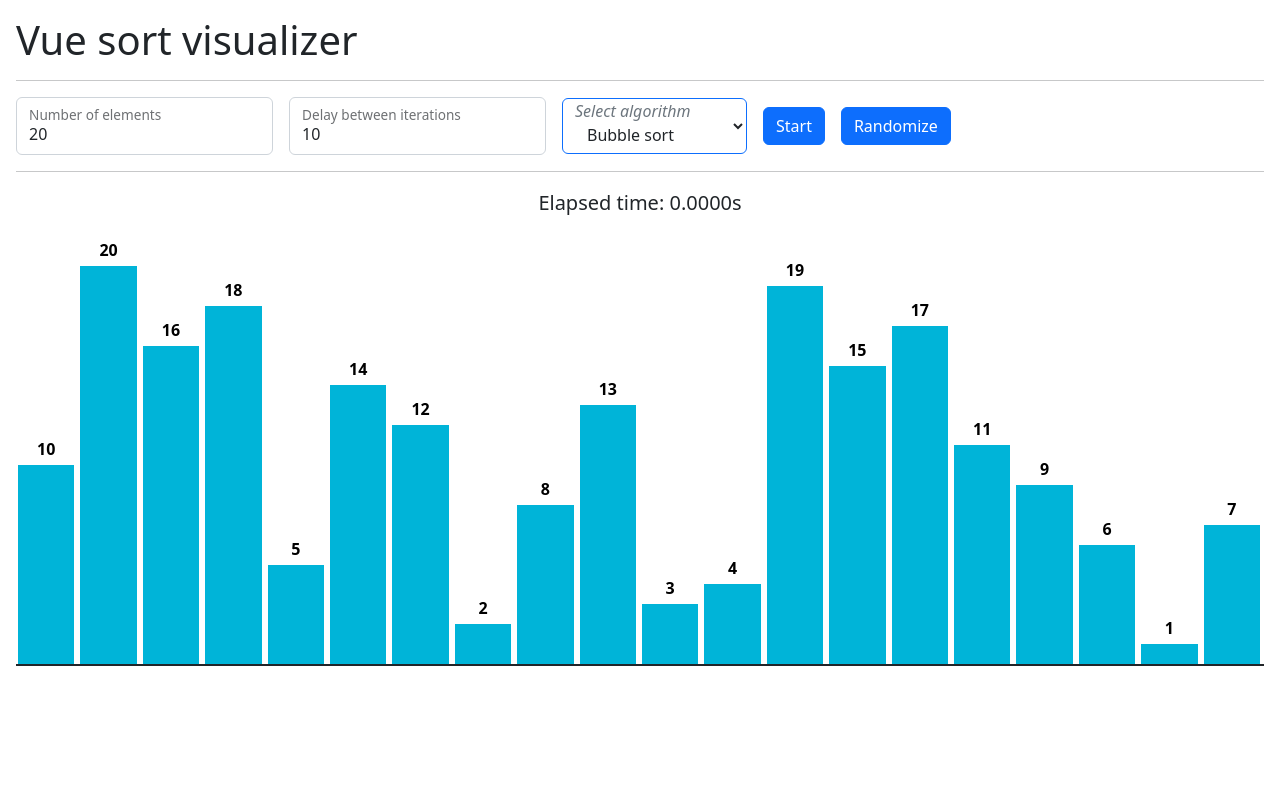
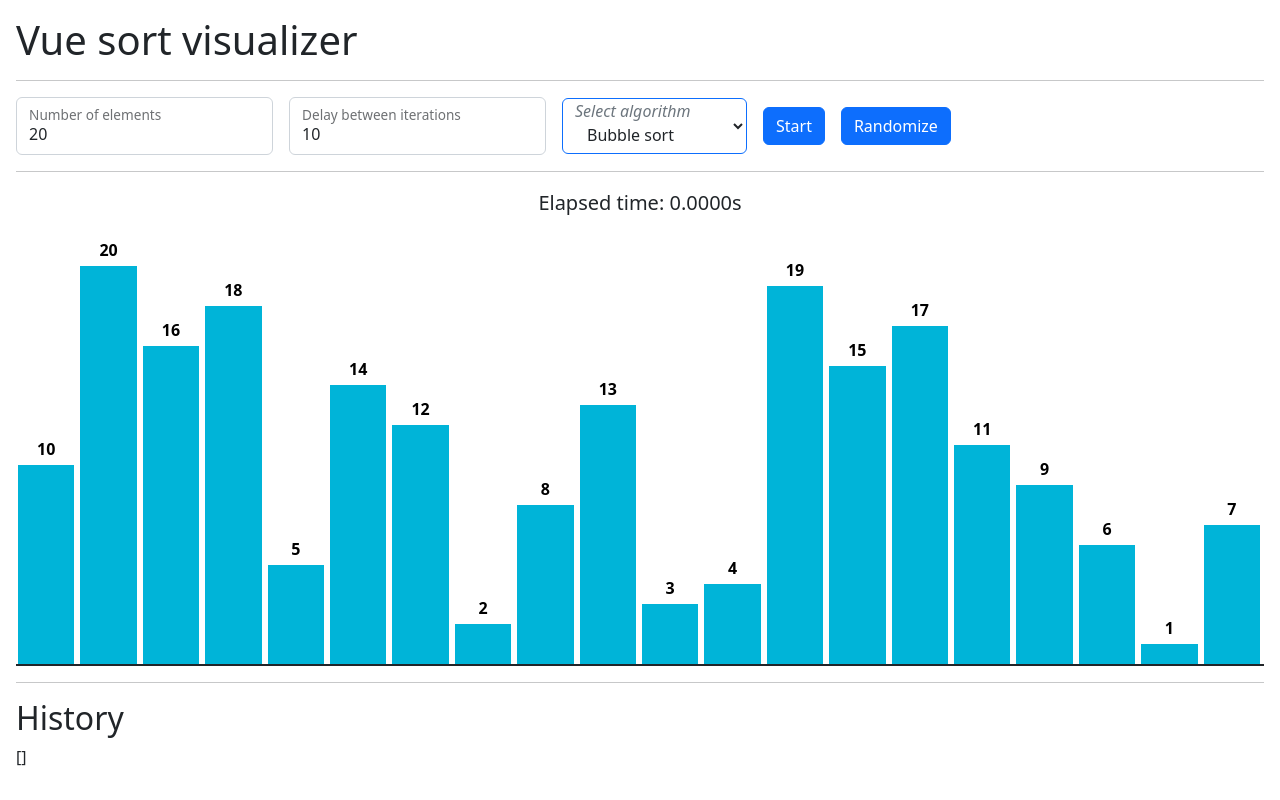
Before and after one commit to Sukhvinder-Singh/vue-sort-visualizer, a Vue app: page / in a window 1280 px wide. Built offline with nearby package versions, Linux system fonts and the light colour scheme.

Commit message:
Added history feature

```diff
--- a/src/App.vue
+++ b/src/App.vue
@@ -45,7 +45,10 @@
         class="btn btn-primary"
         @click="
           selectedAlgorithm.algorithm(array, delay, chartContainer, interval, playSound);
-          timer.isTimerRunning = true;
+          currentTime = 0;
+          timerStore.isTimerRunning = true;
+          historyStore.currentAlgorithm.algorithm = selectedAlgorithm.name;
+          historyStore.currentAlgorithm.elapsedTime = 0;
         "
       >
         Start
@@ -53,7 +56,7 @@
       <button
         class="btn btn-primary"
         @click="reshuffleArray(array, chartContainer)"
-        :disabled="timer.isTimerRunning"
+        :disabled="timerStore.isTimerRunning"
       >
         Randomize
       </button>
@@ -61,7 +64,7 @@
     <hr />
     <div class="row">
       <p class="mb-0 text-center lead">
-        Elapsed time: <strong>{{ (timer.currentTime / 1000).toPrecision(5) }}s</strong>
+        Elapsed time: <strong>{{ (currentTime / 1000).toPrecision(5) }}s</strong>
       </p>
     </div>
   </div>
@@ -70,6 +73,11 @@
     ref="chartContainer"
   >
     <ChartBar :array="array" :element-length="elementLength" />
+  </div>
+  <hr />
+  <div>
+    <h2>History</h2>
+    {{ historyStore.history }}
   </div>
 </template>
 
@@ -80,7 +88,8 @@ import { playSound } from './composables/sound';
 import { bubbleSort } from './composables/bubble-sort';
 import { selectionSort } from './composables/selection-sort';
 import { mergeSort } from './composables/merge-sort';
-import { useTimerStore } from './stores/store';
+import { useTimerStore, useHistoryStore } from './stores/store';
+import { storeToRefs } from 'pinia';
 import ChartBar from './components/ChartBar.vue';
 
 const chartContainer = ref(null);
@@ -88,7 +97,11 @@ const elementLength = ref(20);
 const interval = ref(10);
 
 const array = ref([]);
-const timer = useTimerStore();
+
+const timerStore = useTimerStore();
+const { currentTime } = storeToRefs(timerStore);
+
+const historyStore = useHistoryStore();
 
 const delay = (ms) => {
   return new Promise((resolve) => setTimeout(resolve, ms));
@@ -110,6 +123,10 @@ watch(elementLength, (updatedVal) => {
   fillArray(array.value, updatedVal);
   shuffleArray(array.value);
 });
+
+watch(currentTime, (newTime) => {
+  historyStore.currentAlgorithm.elapsedTime = newTime;
+});
 </script>
 
 <style lang="scss">
--- a/src/composables/fill-sorted-array.js
+++ b/src/composables/fill-sorted-array.js
@@ -1,9 +1,13 @@
 import { COLORS } from './colors';
-import { useTimerStore } from '../stores/store';
+import { useTimerStore, useHistoryStore } from '../stores/store';
 
 export const fillSortedArray = async (array, delay, chartContainer, playSound) => {
-  const timer = useTimerStore();
-  timer.isTimerRunning = false;
+  const timerStore = useTimerStore();
+  const historyStore = useHistoryStore();
+  const lastAlgorithm = historyStore.currentAlgorithm;
+
+  timerStore.isTimerRunning = false;
+  historyStore.history.push({ ...lastAlgorithm });
 
   for (let i = 0; i < array.length; i++) {
     chartContainer.querySelector(`.chart__bar:nth-of-type(${i + 1})`).style.backgroundColor =
--- a/src/stores/store.js
+++ b/src/stores/store.js
@@ -35,3 +35,17 @@ export const useTimerStore = defineStore('timer', () => {
     currentTime
   };
 });
+
+export const useHistoryStore = defineStore('historyStore', () => {
+  const currentAlgorithm = ref({
+    algorithm: null,
+    elapsedTime: null
+  });
+
+  const history = ref([]);
+
+  return {
+    history,
+    currentAlgorithm
+  };
+});
```
